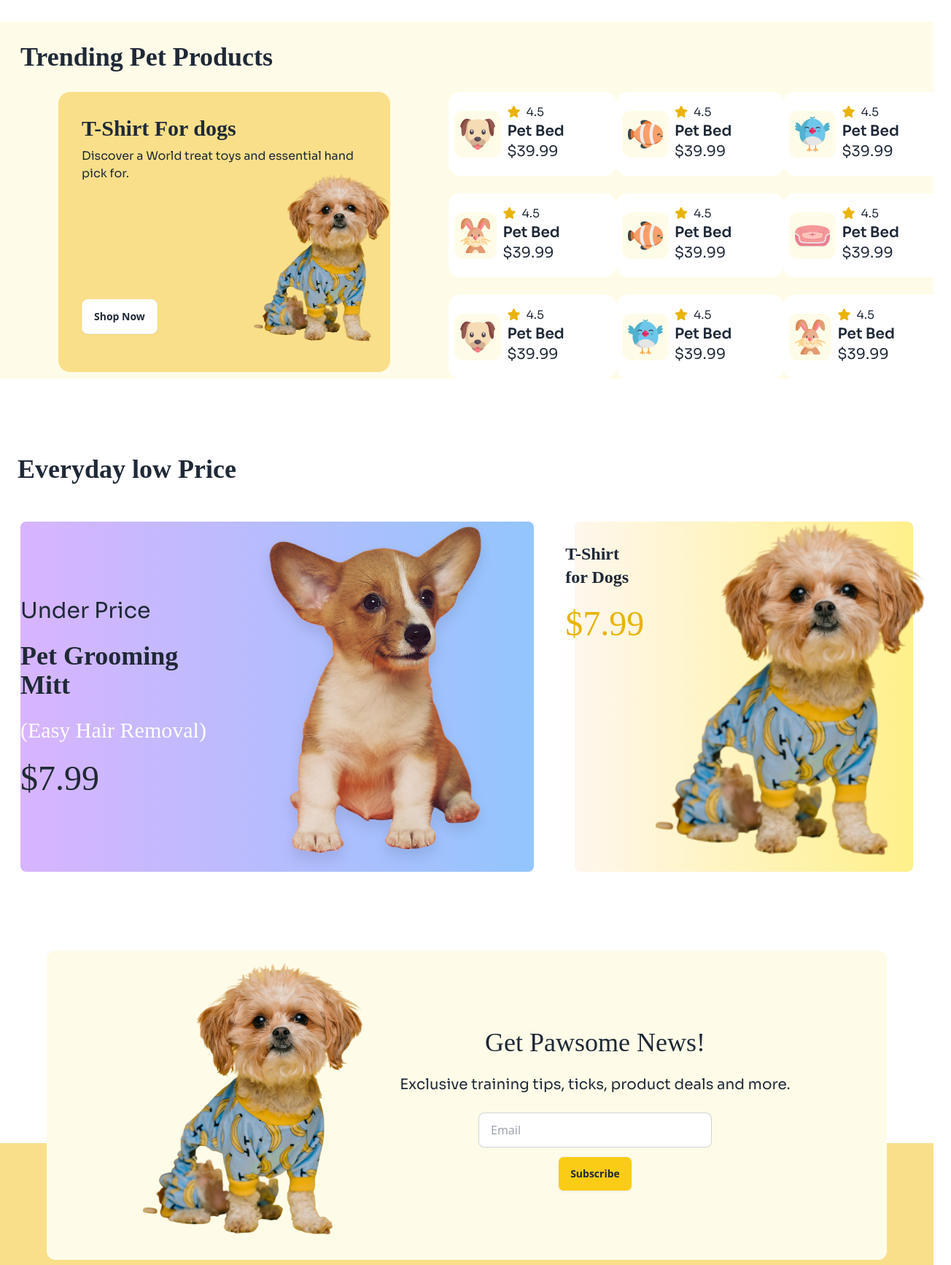
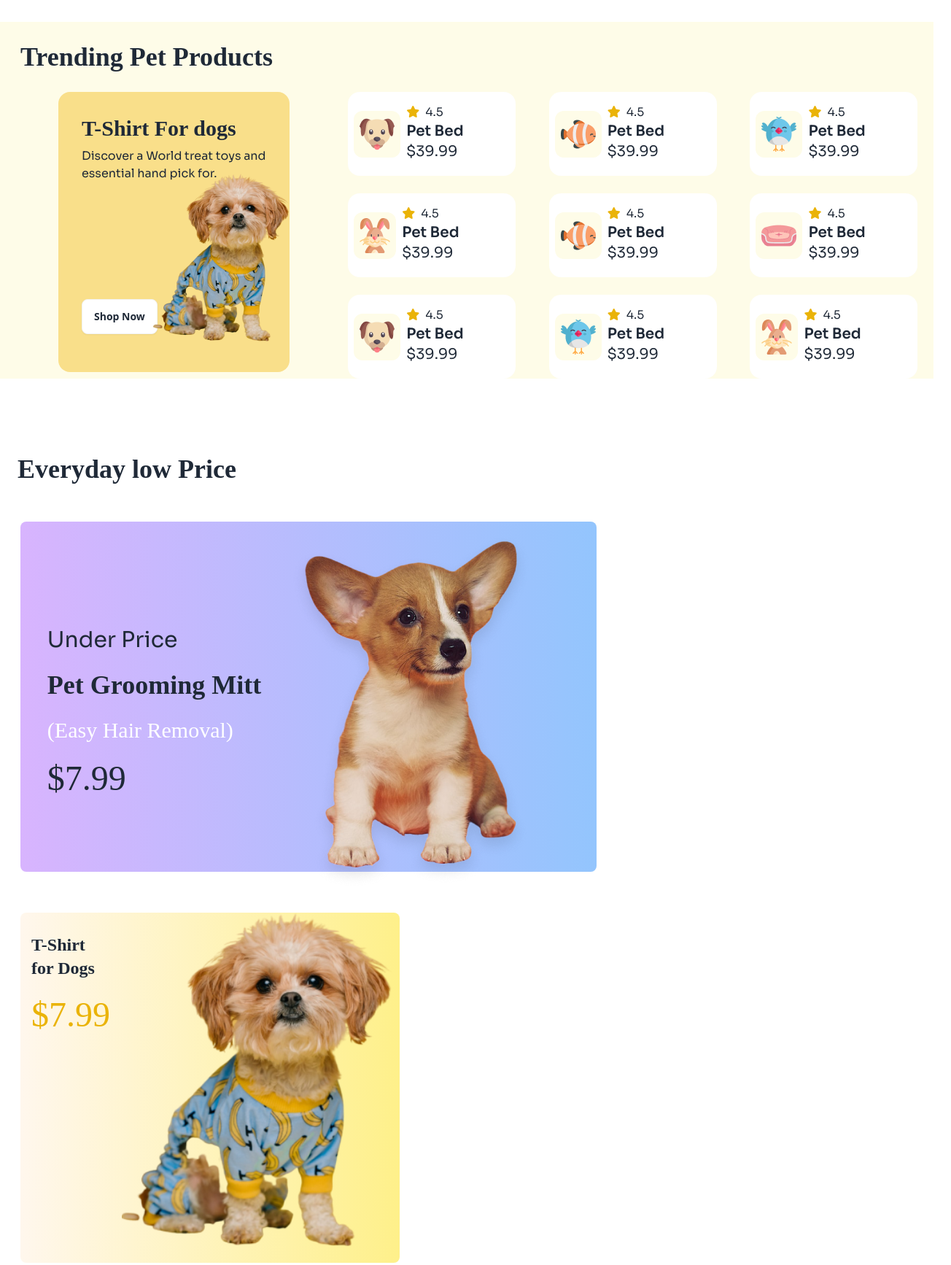
Before and after one commit to MonirMohammed1995/b11-a3-c1, a plain HTML site: page index.html in a window 1280 px wide. Shown: the part 1340-3074 px from the top of the page at 73% size, 1304 px wide, since content can reach past the window. Drawn offline with nearby package versions, Linux system fonts and the light colour scheme; a web font is replaced by a local one.

Commit message:
Responsive running

```diff
--- a/index.html
+++ b/index.html
@@ -40,6 +40,11 @@
         font-weight: 400;
         font-style: normal;
       }
+@keyframes spin {
+  to {
+    transform: rotate(360deg);
+  }
+}
     </style>
     <script>
       tailwind.config = {
@@ -108,12 +113,11 @@
         </div>
     </header>
     <main>
-      <section>
+      <section class="container mx-auto">
 
       </section>
-
       <!-- Browse Category -->
-       <section class="container mt-20">
+       <section class="container mx-auto mt-20">
         <h2 class="px-5 mb-10 text-4xl font-bold adlam-display lg:text-left">Browse By Categories</h2>
         <!-- Pets Cards -->
         <div class="container grid-cols-2 gap-10 px-10 mx-auto md:container lg:flex sm:grid">
@@ -192,7 +196,7 @@
         </div>
        </section>
        <!-- Trending Pet Products -->
-        <section class="bg-yellow-50">
+        <section class="container mx-auto bg-yellow-50">
           <div class="container mx-auto">
             <h2 class="mt-20 text-4xl font-bold p-7 adlam-display">Trending Pet Products</h2>
           </div>
@@ -214,7 +218,7 @@
               </div>
             </div>
             <!-- Rating Card -->
-            <div class="items-center grid-cols-2 gap-6 lg:grid-cols-3 lg:grid sm:grid">
+            <div class="container items-center gap-6 mx-auto sm:grid-cols-2 lg:grid-cols-3 lg:grid sm:grid">
               <!-- Rating Card 1 -->
               <div class="card card-side bg-base-100 sora w-[230px] h-[115px]">
                 <figure class="p-2">
@@ -336,20 +340,20 @@
           </div>
         </section>
         <!-- Low Price -->
-        <section class="container mt-20">
+        <section class="container mx-auto mt-20">
           <div>
             <h2 class="p-6 text-4xl font-bold adlam-display">Everyday low Price</h2>
           </div>
-          <div class="lg:flex">
+          <div class="flex-wrap lg:flex">
             <!--Card Big  -->
-            <div class="flex items-center justify-center w-[790px] h-[480px] rounded-lg m-7 bg-gradient-to-r from-purple-300 to-blue-300 sm:text-start md:text-start">
+            <div class="flex sm:flex-wrap items-center justify-center w-[790px] h-[480px] rounded-lg m-7 bg-gradient-to-r from-purple-300 to-blue-300 sm:text-start md:text-start">
               <div class="bg-transparent">
                 <h3 class="py-3 text-3xl sora">Under Price</h3>
                 <h2 class="py-3 text-4xl font-bold adlam-display">Pet Grooming Mitt</h2>
                 <h3 class="py-3 text-3xl text-white adlam-display ">(Easy Hair Removal)</h3>
                 <h1 class="py-3 text-5xl adlam-display">$7.99</h1>
               </div>
-              <img class="max-w-50" src="./assets/cute-dog-mid.png" alt="">
+              <img class="" src="./assets/cute-dog-mid.png" alt="">
             </div>
             <!-- Card tiny -->
              <div class="flex justify-center w-[520px] rounded-lg h-[480px] m-7 bg-gradient-to-r from-orange-50 to-yellow-200">
@@ -362,8 +366,8 @@
           </div>
         </section>
         <!-- News Section -->
-         <section class="max-w-6xl mx-auto mt-20">
-          <div class="flex items-center justify-center gap-10 p-4 text-center md:flex-col lg:flex-row bg-yellow-50 rounded-xl">
+         <section class="container mx-auto mt-20">
+          <div class="flex items-center justify-center gap-10 p-4 text-center sm:flex-wrap bg-yellow-50 rounded-xl">
             <!-- Image -->
             <div>
               <figure>
```
